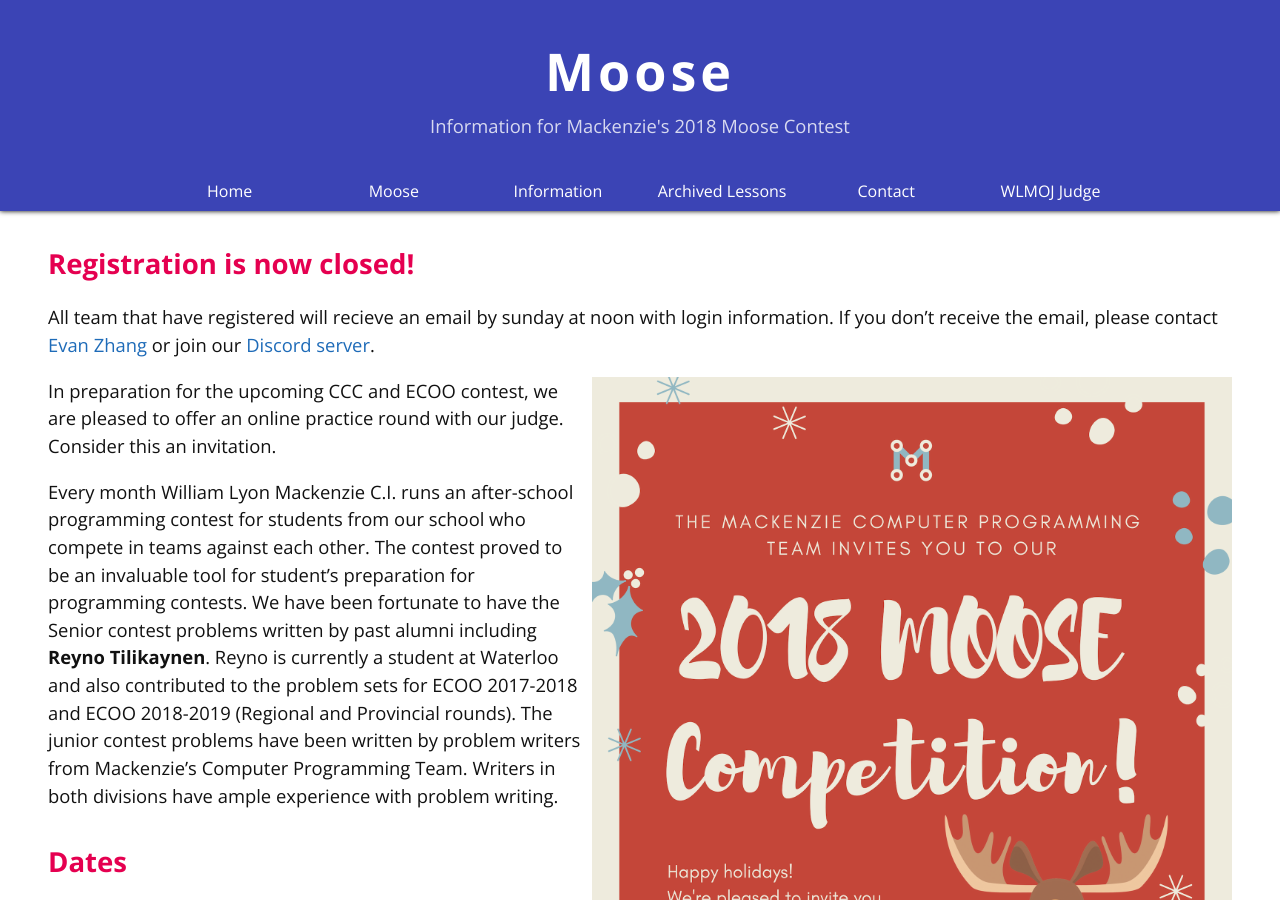
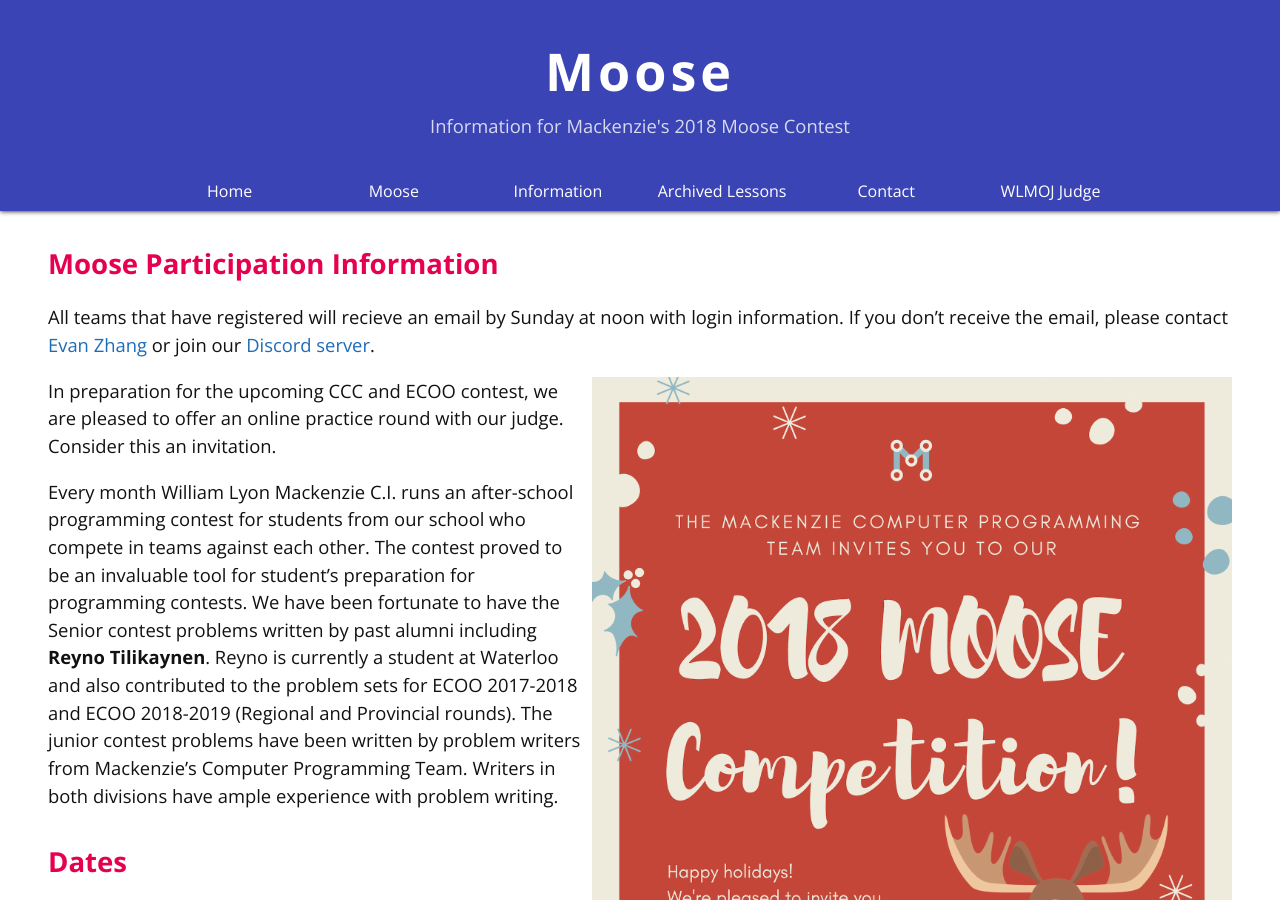
Before and after one commit to mcpt/mcpt.github.io, a Jekyll site: the page built from moose.md, in a window 1280 px wide and 900 px high. Built offline with Jekyll 4.4.1, drawn with Linux system fonts in a browser that asks for light colours; formulas are drawn with MathJax 3; some of the changed text lies outside the part shown.

Commit message:
Un-close registration.

```diff
--- a/moose.md
+++ b/moose.md
@@ -4,9 +4,8 @@
 description: Information for Mackenzie's 2018 Moose Contest
 permalink: /moose/
 ---
-## Registration is now closed!
-All team that have registered will recieve an email by sunday at noon with login information. If you don't receive the email, please contact [Evan Zhang](mailto:evan.zhang@student.tdsb.on.ca) or join our [Discord server](https://discord.gg/aQy9RmA).
-
+## Moose Participation Information
+All teams that have registered will recieve an email by Sunday at noon with login information. If you don't receive the email, please contact [Evan Zhang](mailto:evan.zhang@student.tdsb.on.ca) or join our [Discord server](https://discord.gg/aQy9RmA).
 
 <img src="/assets/cpt/ads/MOOSE_Poster_New_2.png" style="width: 50vw; float: right; margin-left: 10px; margin-bottom: 10px; min-width: 400px;"/>
 
@@ -63,4 +62,4 @@
 
 ## Registration Form
 
-Registration is now closed.
+<iframe src="https://docs.google.com/forms/d/e/1FAIpQLSdzS2OTaePGJ8Re4-WR7MJ0p1jdIludjmIb8pI0wDxi94TrJA/viewform?embedded=true" width="640" height="980" frameborder="0" marginheight="0" marginwidth="0" style="display:block; margin-left:auto; margin-right:auto;">Loading...</iframe>
```
